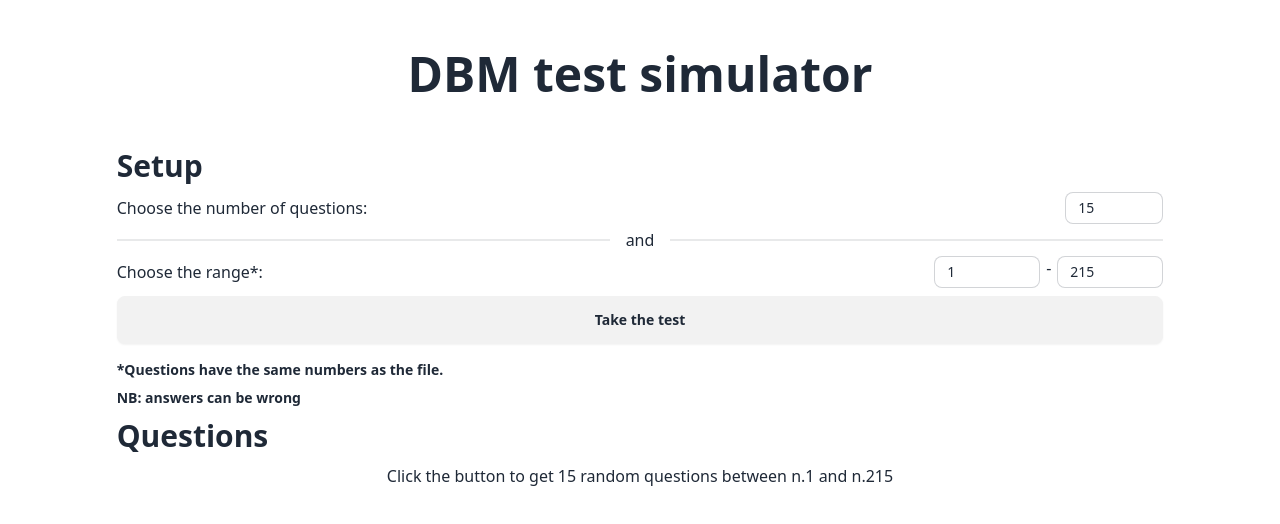
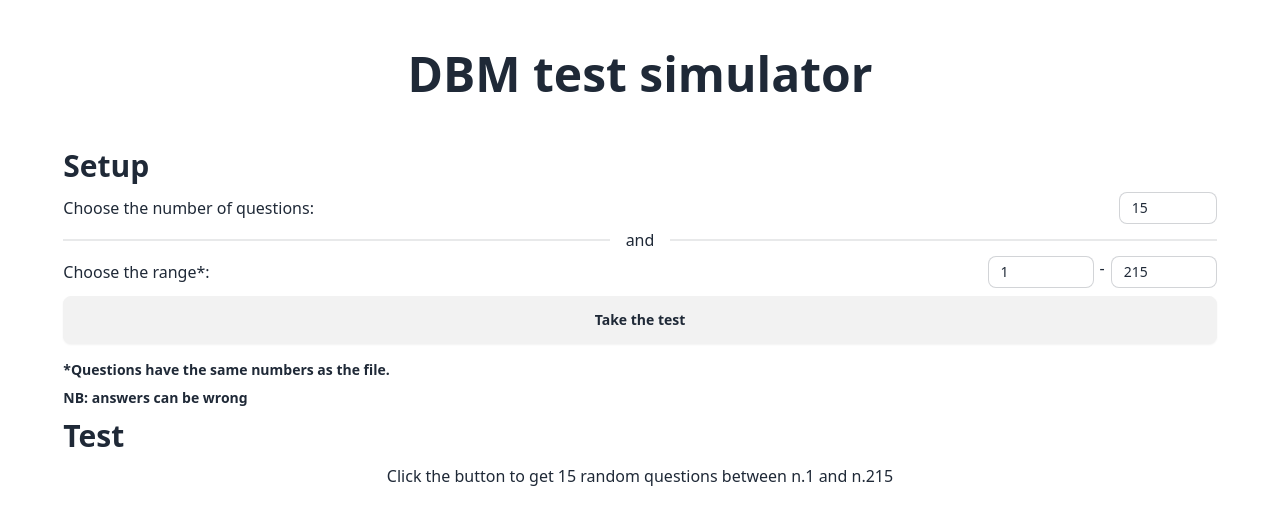
Before and after one commit to Gabriele3vi/DigitalBusinessModellingQuiz, a SvelteKit app: page / in a window 1280 px wide. Shown: the top 524 px of the page. Built offline with nearby package versions, Linux system fonts and the light colour scheme.

Commit message:
improved UI

```diff
--- a/src/routes/+layout.svelte
+++ b/src/routes/+layout.svelte
@@ -2,6 +2,6 @@
     import "../app.css";
 </script>
 
-<div class="w-10/12 m-auto p-2.5 h-full">
+<div class="w-11/12 m-auto p-2.5 h-full">
     <slot />
 </div>
--- a/src/routes/+page.svelte
+++ b/src/routes/+page.svelte
@@ -86,7 +86,7 @@
     <p class="text-sm font-bold">NB: answers can be wrong</p>
 
   </div>
-  <h1 class="text-3xl font-bold">Questions</h1>
+  <h1 class="text-3xl font-bold">Test</h1>
   <div class="flex flex-col gap-y-5">
     {#if !started}
     <h3 class="text-center">Click the button to get {numRandomQuest} random questions between n.{minQ} and n.{maxQ}</h3>
```
